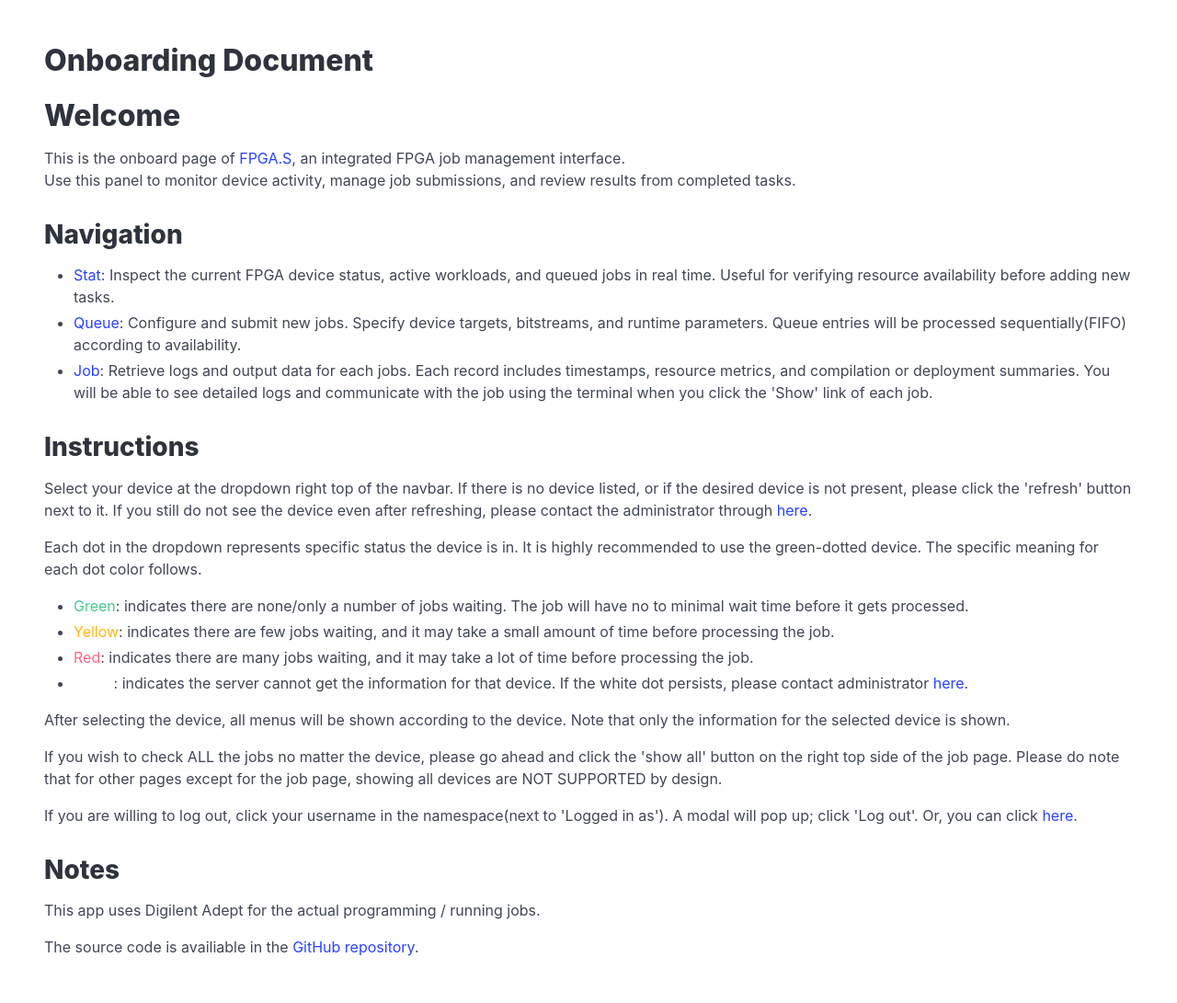
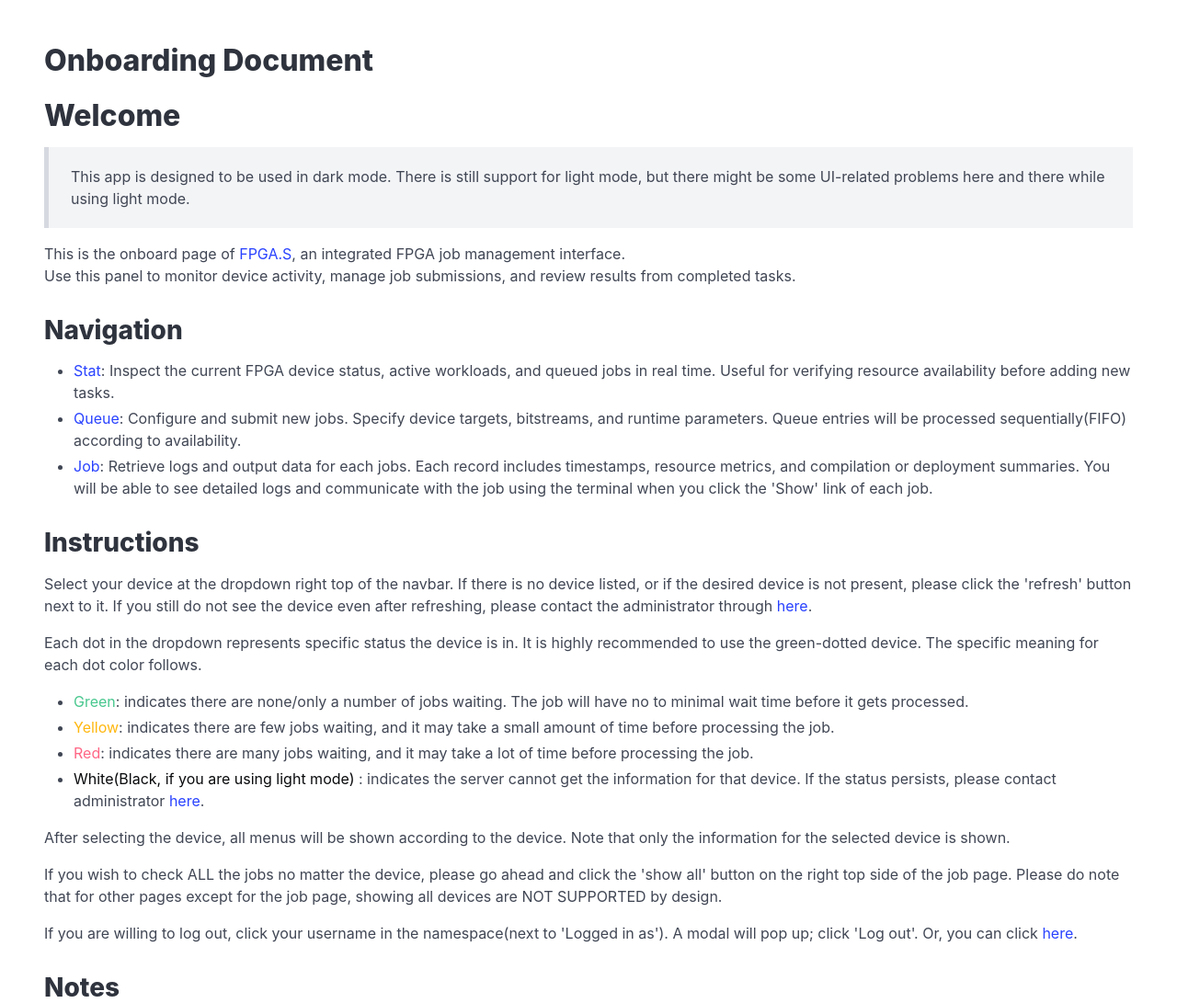
Before and after one commit to 7591yj/fpga-server, a Flask app: template opt/fpga_app/webui/templates/index.html in a window 1280 px wide. Shown: the part 56-1147 px from the top of the page at 92% size. Run offline with Flask 3, Linux system fonts and the light colour scheme; the template is opened without the code that fills it, so the values that code supplies are empty; some libraries are stand-ins or nearby versions.

Commit message:
fix: light mode support

```diff
--- /dev/null
+++ b/opt/fpga_app/webui/static/js/prefers-color-scheme.js
@@ -0,0 +1,12 @@
+const prefersDark =
+  window.matchMedia('(prefers-color-scheme: dark)').matches;
+
+document.querySelectorAll('#queue-dot-unknown').forEach((el) => {
+  if (!prefersDark) {
+    el.classList.add('has-text-black');
+    el.classList.remove('has-text-white');
+  } else {
+    el.classList.add('has-text-white');
+    el.classList.remove('has-text-black');
+  }
+});
--- a/opt/fpga_app/webui/templates/base.html
+++ b/opt/fpga_app/webui/templates/base.html
@@ -24,5 +24,6 @@
       {% include "partials/_footer.html" %}
     </div>
     <script src="{{ url_for('webui.static', filename='js/index.js') }}"></script>
+    <script src="{{ url_for('webui.static', filename='js/prefers-color-scheme.js') }}"></script>
   </body>
 </html>
--- a/opt/fpga_app/webui/templates/index.html
+++ b/opt/fpga_app/webui/templates/index.html
@@ -4,6 +4,11 @@
   <h1 class="title">Onboarding Document</h1>
   <div class="content">
     <h1>Welcome</h1>
+    <blockquote>
+      This app is designed to be used in dark mode.
+      There is still support for light mode, but there might be some
+      UI-related problems here and there while using light mode.
+    </blockquote>
     <p>
       This is the onboard page of <a href="/">FPGA.S</a>, an integrated FPGA job
       management interface.
@@ -55,8 +60,9 @@
         of time before processing the job.
       </li>
       <li>
-        <span class="has-text-white">White</span>: indicates the server cannot get the information for that device.
-        If the white dot persists, please contact administrator <a>here</a>.
+        <span id="queue-dot-unknown">White(Black, if you are using light mode)</span>
+        : indicates the server cannot get the information for that device.
+        If the status persists, please contact administrator <a>here</a>.
       </li>
     </ul>
     <p>
--- a/opt/fpga_app/webui/templates/macros/dot.html
+++ b/opt/fpga_app/webui/templates/macros/dot.html
@@ -12,7 +12,7 @@
       <i class="fas fa-circle"></i>
     </span>
   {% else %}
-    <span class="icon is-small">
+    <span class="icon is-small" id="queue-dot-unknown">
       <i class="fas fa-circle"></i>
     </span>
   {% endif %}
--- a/opt/fpga_app/webui/templates/partials/_navbar.html
+++ b/opt/fpga_app/webui/templates/partials/_navbar.html
@@ -26,9 +26,11 @@
         <div class="modal" id="logout-modal">
           <div class="modal-background"> </div>
           <div class="modal-content">
-            <h2 class="subtitle">Log out?</h2>
-            <button class="button is-primary">Confirm</button>
-            <button class="button">Cancel</button>
+            <div class="box">
+              <h2 class="subtitle">Log out?</h2>
+              <button class="button is-primary">Confirm</button>
+              <button class="button">Cancel</button>
+            </div>
           </div>
           <button class="modal-close is-large" aria-label="close"></button>
         </div>
```
